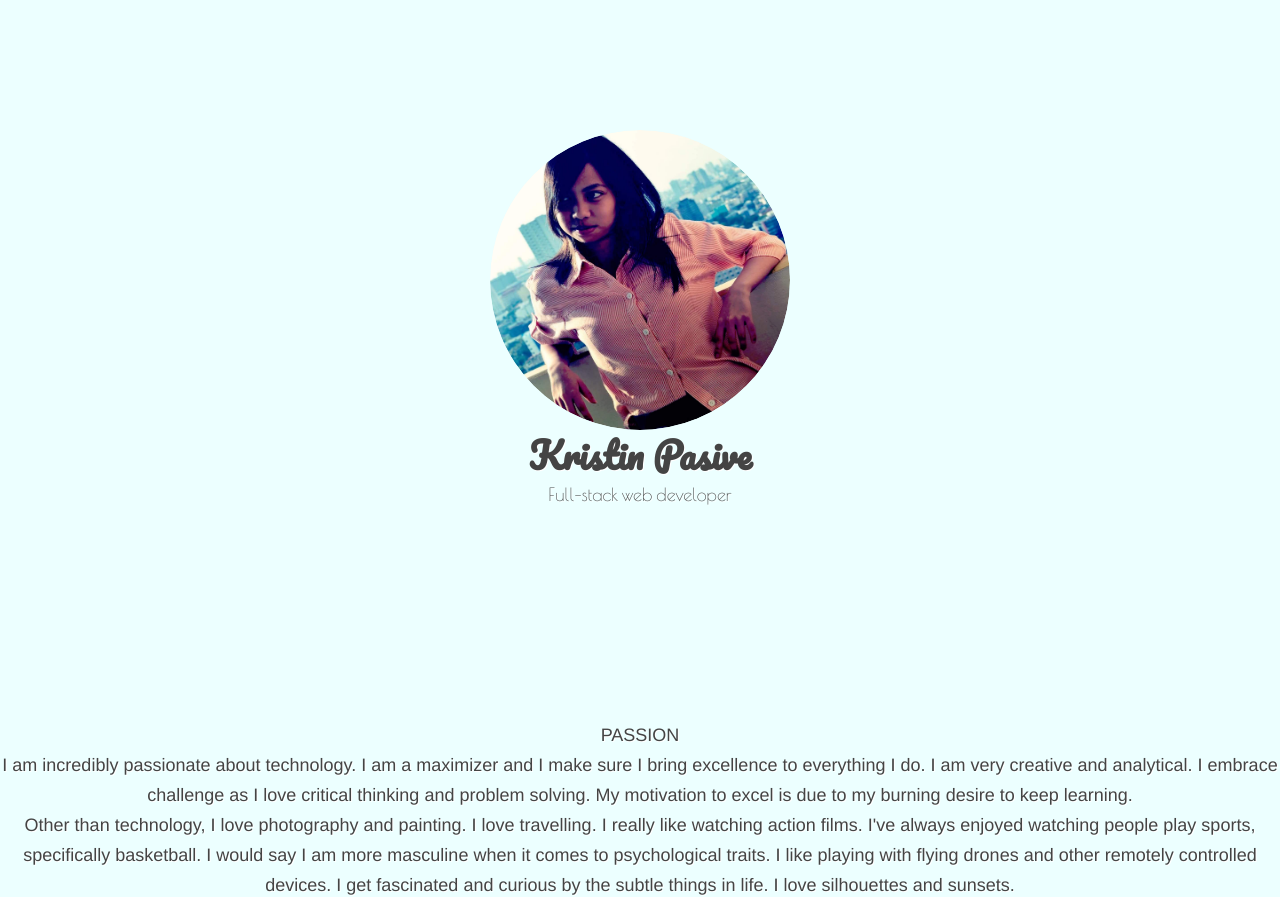
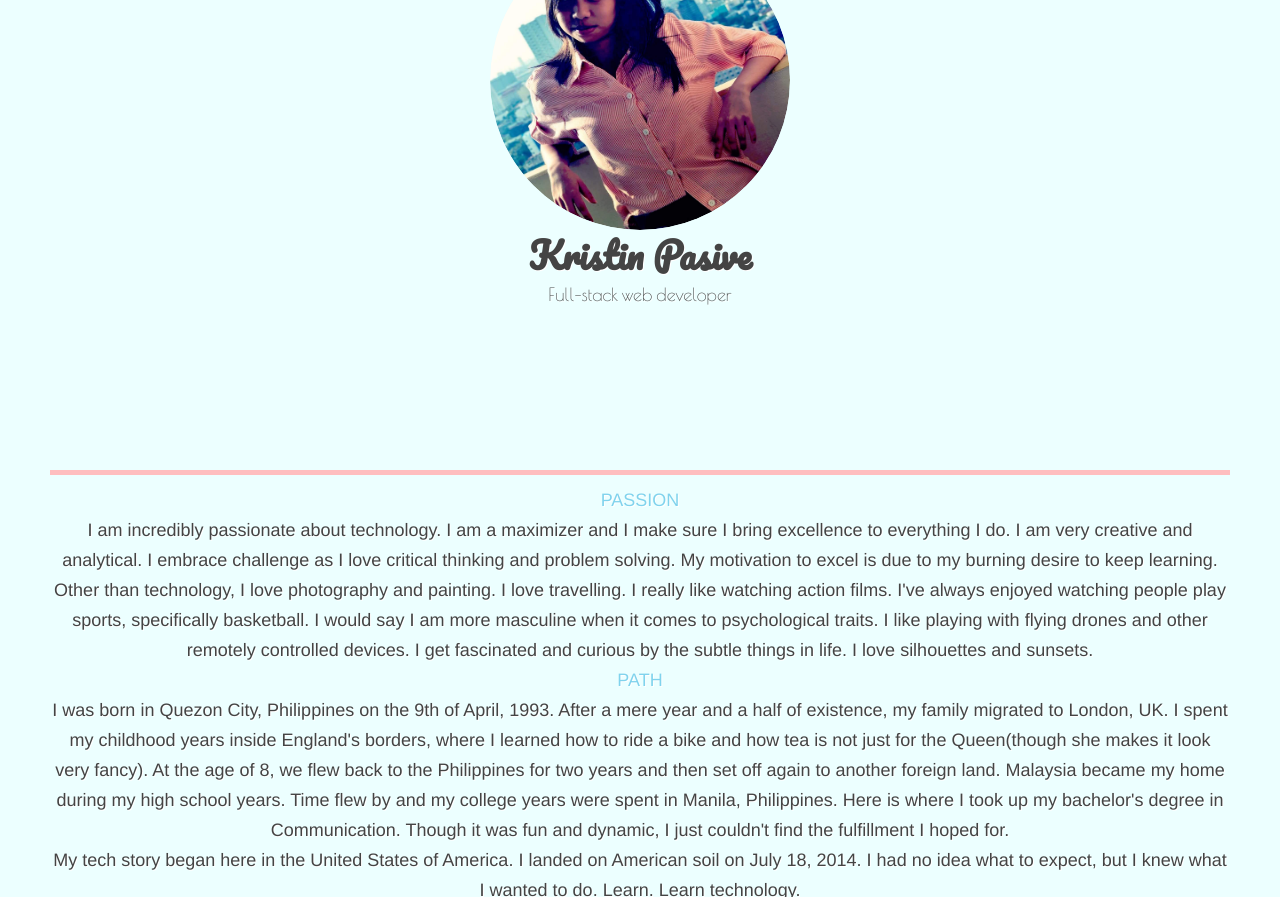
Before and after one commit to kristinmaripasive/kristinmaripasive.github.io, a plain HTML site: page index.html in a window 1280 px wide. Shown: the part 80-977 px from the top of the page. Drawn offline with nearby package versions, Linux system fonts and the light colour scheme.

Commit message:
layout border

```diff
--- a/index.html
+++ b/index.html
@@ -22,20 +22,16 @@
       </header>
     </section>
 
-    <section>
+    <section class="main">
       <h3>PASSION</h3>
     <p>I am incredibly passionate about technology. I am a maximizer and I make sure I bring excellence to everything I do. I am very creative and analytical. I embrace challenge as I love critical thinking and problem solving. My motivation to excel is due to my burning desire to keep learning.</p>
     <p>Other than technology, I love photography and painting. I love travelling. I really like watching action films. I've always enjoyed watching people play sports, specifically basketball. I would say I am more masculine when it comes to psychological traits. I like playing with flying drones and other remotely controlled devices. I get fascinated and curious by the subtle things in life. I love silhouettes and sunsets. </p>
-    </section>
 
-    <section>
       <h3>PATH</h3>
       <p>I was born in Quezon City, Philippines on the 9th of April, 1993. After a mere year and a half of existence, my family migrated to London, UK. I spent my childhood years inside England's borders, where I learned how to ride a bike and how tea is not just for the Queen(though she makes it look very fancy). At the age of 8, we flew back to the Philippines for two years and then set off again to another foreign land. Malaysia became my home during my high school years. Time flew by and my college years were spent in Manila, Philippines. Here is where I took up my bachelor's degree in Communication. Though it was fun and dynamic, I just couldn't find the fulfillment I hoped for.</p>
       <p>My tech story began here in the United States of America. I landed on American soil on July 18, 2014. I had no idea what to expect, but I knew what I wanted to do. Learn. Learn technology.
       </p>
-    </section>
 
-    <section>
       <h3>PURPOSE</h3>
     <p>
     I come from a country that is not as developed as first-world countries. It is where children are still seen on the streets begging for food or money, where people without homes cannot fend for themselves, and where resources are undeniably deficient.
--- a/styles.css
+++ b/styles.css
@@ -33,6 +33,10 @@ h1 {
   font-weight: bold;
 }
 
+h3 {
+  color: #80D3ED;
+}
+
 img {
   border-radius: 50%;
 }
@@ -42,12 +46,16 @@ img {
   height:100%;
 }
 
-.hero {
-  height: 100vh;
+.hero{
+  height: 50vh;
   display: flex;
   flex-direction: column;
   justify-content: center;
   font-family: 'Poiret One', cursive;
+}
+
+.hero header{
+  margin: 100px;
 }
 
 .hero h1 {
@@ -87,9 +95,14 @@ div.headshot:hover {
   flex-grow: 1;
   line-height: 50px;
   list-style-type: none;
-  transition: color 0.2s;
 }
 
 .nav li:hover {
   background-color: #FEBEBF;
 }
+
+.main {
+  margin: 150px 50px;
+  padding: 10px 0;
+    border-top: 5px solid #FEBEBF;
+}
```
